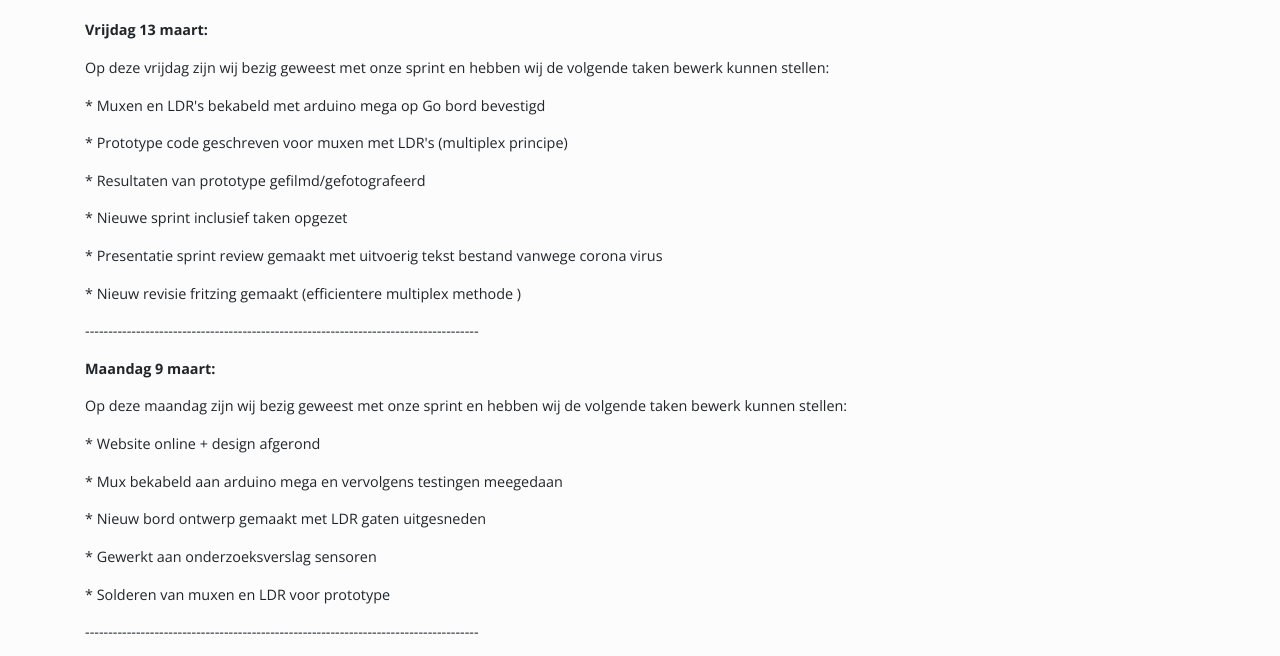
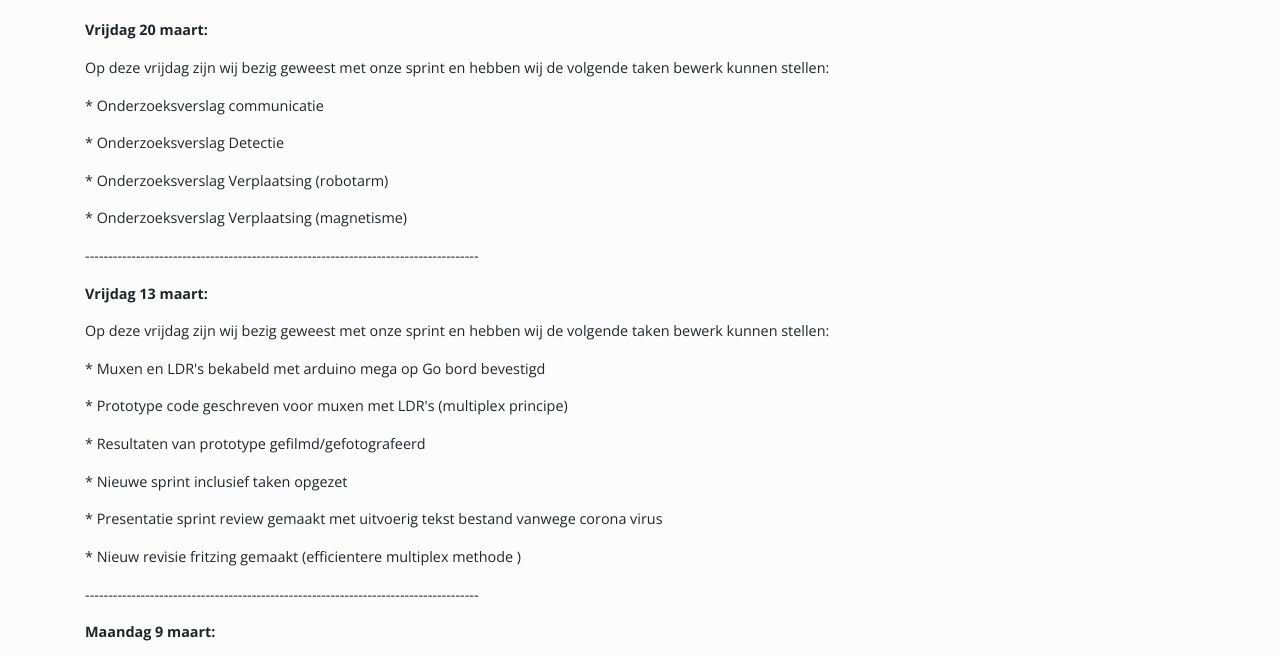
Before and after one commit to julianvm23/ProjectGo, a plain HTML site: page WebsiteBlog/ProjectGo.html in a window 1280 px wide. Shown: the part 135-791 px from the top of the page. Drawn offline with nearby package versions, Linux system fonts and the light colour scheme.

Commit message:
blog aanpassing

```diff
--- a/WebsiteBlog/ProjectGo.html
+++ b/WebsiteBlog/ProjectGo.html
@@ -39,6 +39,23 @@
       <div class="page-header mb-4">
         <h1>Project 7/8: ProjectGo Blog</h1>
       </div>
+                    <b> Vrijdag 20 maart:</b>
+                  </p>
+                  <p>
+                  Op deze vrijdag zijn wij bezig geweest met onze sprint en hebben wij de volgende taken bewerk kunnen stellen:
+                </p>
+                <p>
+                  * Onderzoeksverslag communicatie
+                </p>
+                  * Onderzoeksverslag Detectie
+                </p>
+                  * Onderzoeksverslag Verplaatsing (robotarm)
+                </p>
+                  * Onderzoeksverslag Verplaatsing (magnetisme)
+                </p>
+                -------------------------------------------------------------------------------------
+              </p>
+              <p>
               <b> Vrijdag 13 maart:</b>
             </p>
             <p>
```
